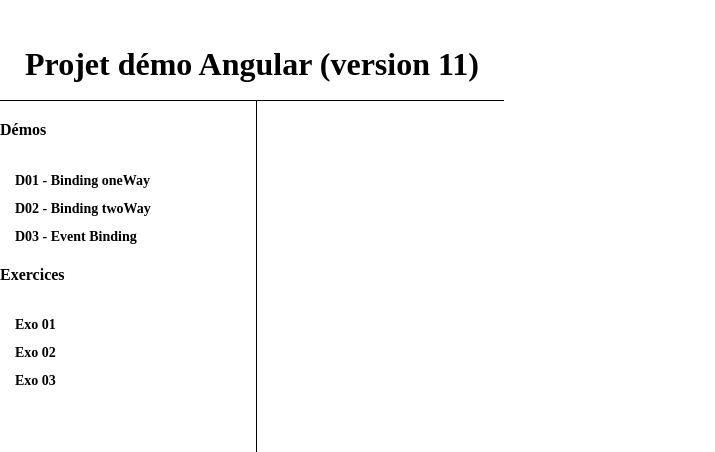
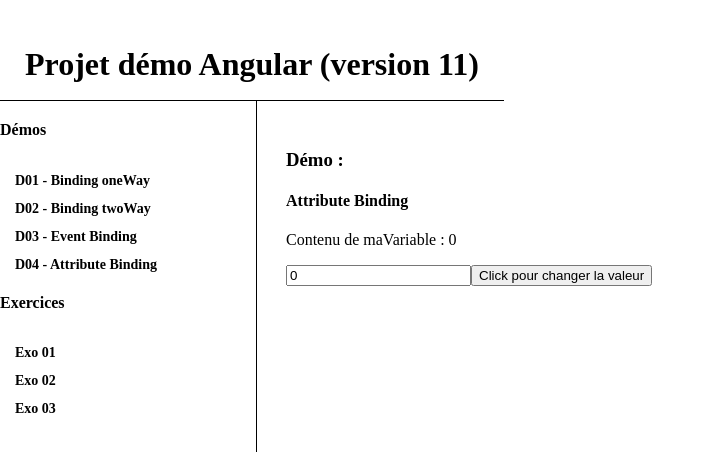
Before and after one commit to HayeGregory/DemoAngular, an Angular app: page /demo/demo04 in a window 1280 px wide. Before the commit this address led to /. Shown: the top 452 px of the page, without its empty margins (0-715 px from the left). Built offline with nearby package versions, Linux system fonts and the light colour scheme.

Commit message:
demo 04 : Attribute Binding [...]

```diff
--- a/src/app/components/demo/demo-routing.module.ts
+++ b/src/app/components/demo/demo-routing.module.ts
@@ -4,6 +4,7 @@
 import { Demo01Component } from './demo01/demo01.component';
 import { Demo02Component } from './demo02/demo02.component';
 import { Demo03Component } from './demo03/demo03.component';
+import { Demo04Component } from './demo04/demo04.component';
 
 const routes: Routes = [
   {
@@ -13,6 +14,7 @@
       { path: 'demo01', component: Demo01Component },
       { path: 'demo02', component: Demo02Component },
       { path: 'demo03', component: Demo03Component },
+      { path: 'demo04', component: Demo04Component },
     ],
   },
 ];
--- a/src/app/components/demo/demo.module.ts
+++ b/src/app/components/demo/demo.module.ts
@@ -7,6 +7,7 @@
 import { Demo02Component } from './demo02/demo02.component';
 import { Demo03Component } from './demo03/demo03.component';
 import { FormsModule } from '@angular/forms';
+import { Demo04Component } from './demo04/demo04.component';
 
 @NgModule({
   declarations: [
@@ -14,6 +15,7 @@
     Demo01Component,
     Demo02Component,
     Demo03Component,
+    Demo04Component,
   ],
   imports: [CommonModule, DemoRoutingModule, FormsModule],
 })
--- /dev/null
+++ b/src/app/components/demo/demo04/demo04.component.html
@@ -0,0 +1,12 @@
+<h4>Attribute Binding</h4>
+
+<p>Contenu de maVariable : {{ maVariable }}</p>
+
+<input type="number" [(ngModel)]="maVariable" />
+
+<input
+  type="button"
+  (click)="changeValue()"
+  [disabled]="maVariable >= 5"
+  value="Click pour changer la valeur"
+/>
--- /dev/null
+++ b/src/app/components/demo/demo04/demo04.component.ts
@@ -0,0 +1,20 @@
+import { Component, OnInit } from '@angular/core';
+
+@Component({
+  selector: 'app-demo04',
+  templateUrl: './demo04.component.html',
+  styleUrls: ['./demo04.component.scss'],
+})
+export class Demo04Component implements OnInit {
+  maVariable: number = 0;
+
+  constructor() {}
+
+  ngOnInit(): void {
+    this.maVariable = 0;
+  }
+
+  changeValue() {
+    this.maVariable += 1;
+  }
+}
--- a/src/app/components/nav/nav.component.html
+++ b/src/app/components/nav/nav.component.html
@@ -8,6 +8,9 @@
   </li>
   <li>
     <a routerLink="demo/demo03">D03 - Event Binding</a>
+  </li>
+  <li>
+    <a routerLink="demo/demo04">D04 - Attribute Binding</a>
   </li>
 </ul>
 
```
Also changed, not shown: memo.txt, src/app/components/demo/demo04/demo04.component.scss (added).
